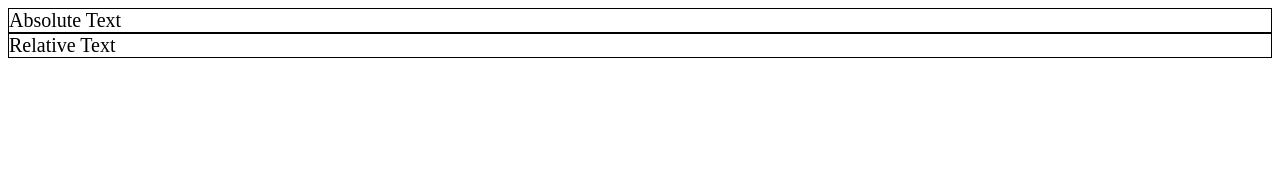
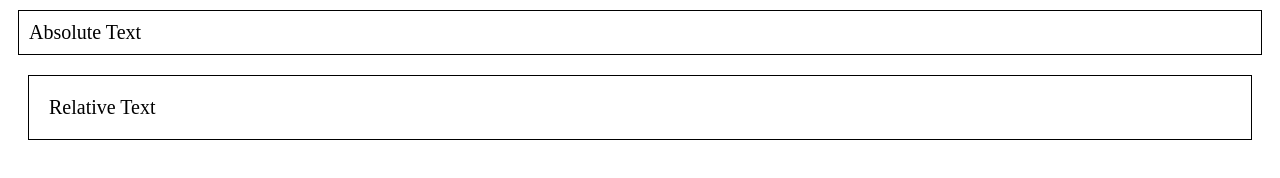
Before and after one commit to kaelonnakaler-create/016-absolute-relative-units-Kaelonnakaler-create, a website: page index.html in a window 1280 px wide. Drawn offline with Linux system fonts and the light colour scheme.

Commit message:
completed

```diff
--- a/index.html
+++ b/index.html
@@ -6,12 +6,19 @@
         #absolute-units {
             font-size: 20px;
             border: 1px solid;
+            padding: 10px;
+            margin: 10px;
         }
+
+
 
         #relative-units {
             border: 1px solid;
             font-size: 20px;
+            padding: 1em;
+            margin: 1em;
         }
+
     </style>
 </head>
 
```
